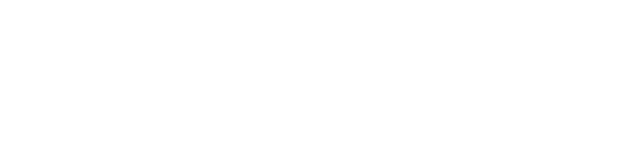
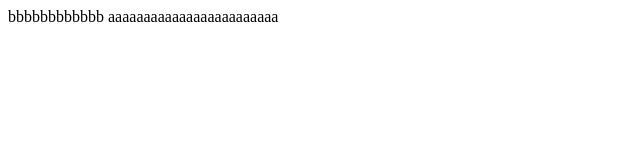
Before and after one commit to MarchJan/private, a plain HTML site: page index.html in a window 1280 px wide. Shown: the whole page, without its empty margins (0-640 px from the left). Drawn offline with Linux system fonts and the light colour scheme.

Commit message:
no message

```diff
--- a/index.html
+++ b/index.html
@@ -7,6 +7,7 @@
   <title>Document</title>
 </head>
 <body>
-
+  bbbbbbbbbbbb
+aaaaaaaaaaaaaaaaaaaaaaaa
 </body>
 </html>
```
